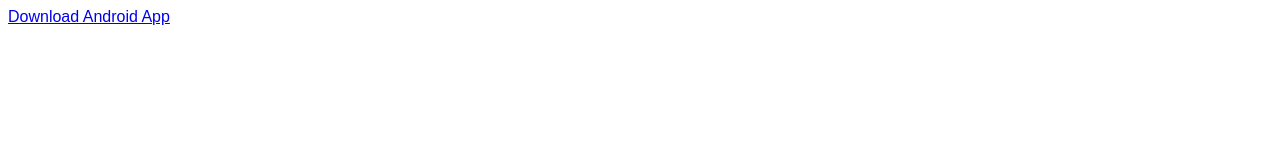
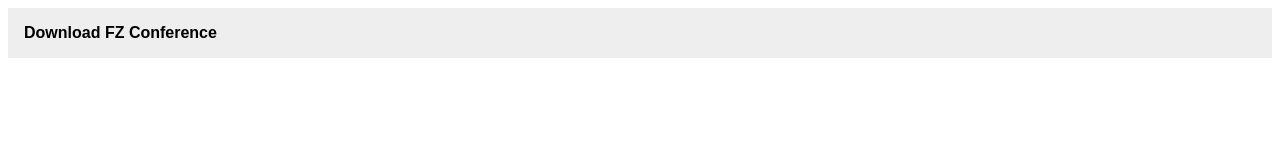
Before and after one commit to feyenzylstra/fz-support, a plain HTML site: page docs/index.html in a window 1280 px wide. Drawn offline with Linux system fonts and the light colour scheme.

Commit message:
updated file url

```diff
--- a/docs/index.html
+++ b/docs/index.html
@@ -6,9 +6,18 @@
         body, html {
             font-family: sans-serif;
         }
+        a {
+            display: block;
+            width: auto;
+            background-color: #eeeeee;
+            color: black;
+            padding: 1em;
+            font-weight: bold;
+            text-decoration: none;
+        }
     </style>
 </head>
 <body>
-    <a href="#">Download Android App</a>
+    <a href="files\FeyenZylstra.AudioVideo.ConferenceRoom.Droid.apk">Download FZ Conference</a>
 </body>
 </html>
```
